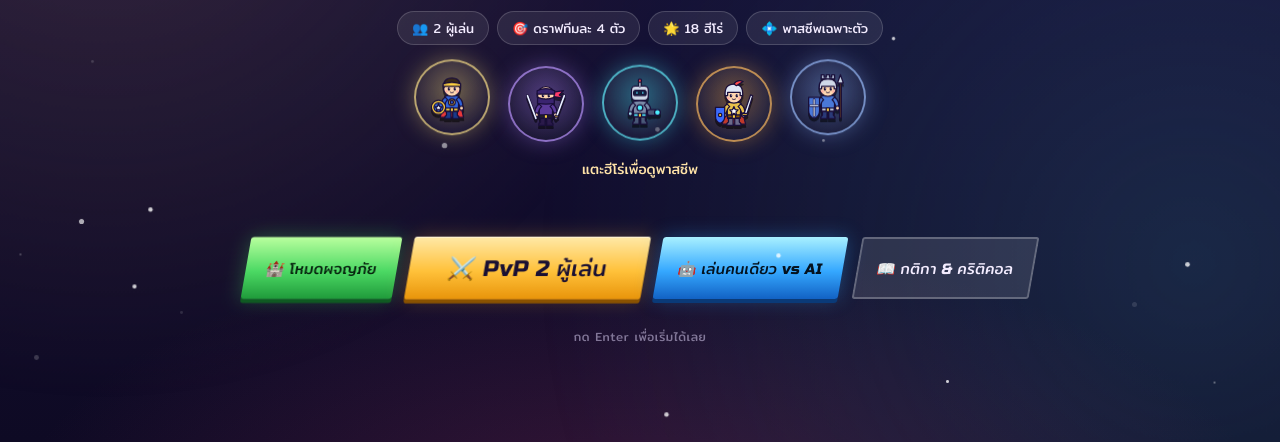
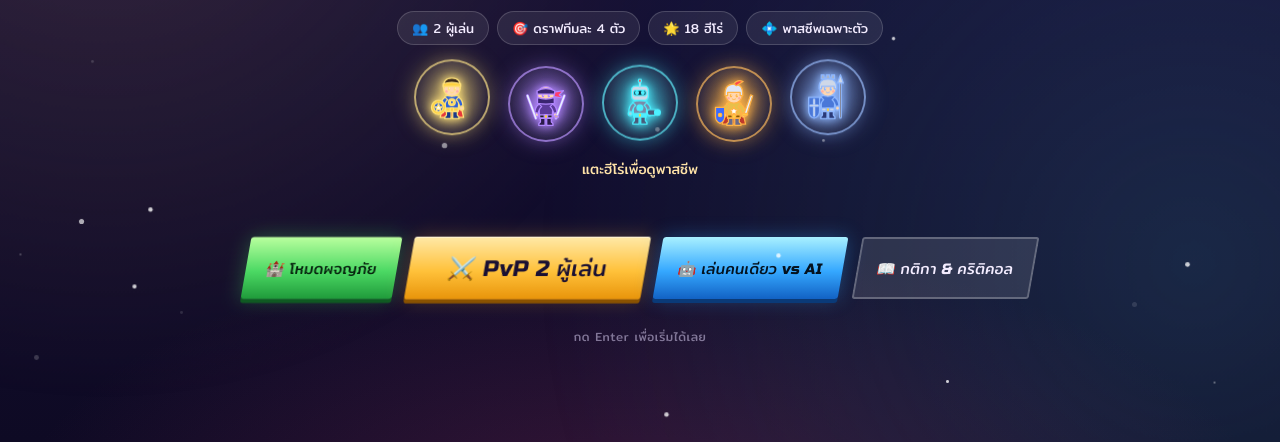
Before and after one commit to 68040233135-design/arcane-duel, a plain HTML site: page index.html in a window 1280 px wide. Shown: the part 358-800 px from the top of the page. Drawn offline with Linux system fonts and the light colour scheme.

Commit message:
Update index.html

```diff
--- a/index.html
+++ b/index.html
@@ -778,7 +778,8 @@ const lg=o.lg?zP('M37 92H48V111H33Q32 105 37 103Z',o.lg)+zP('M52 92H63V103Q68 10
 tor=zP('M33 58Q50 52 67 58L65 94H35Z',o.t)+zP('M35 86H65V93H35Z',o.t2)+zR(46,85,8,9,'#ffd23f',2),
 arm=zP('M34 60Q22 68 24 84L31 85Q33 72 40 66Z',o.t)+zP('M66 60Q78 68 76 84L69 85Q67 72 60 66Z',o.t)+zC(27,86,5,o.sk)+zC(73,86,5,o.sk),
 hd=o.hd?o.hd:zC(50,38,20,o.sk)+(o.nohr||!o.hr?'':HR(o.hr))+EY;
-return HVC[i]=`<svg class="hv" viewBox="0 0 100 120" aria-hidden="true">${bk||''}${lg}${tor}${arm}${hd}${fr||''}</svg>`}
+const nc=(H[i]&&H[i].c)||'#fff';
+return HVC[i]=`<svg class="hv" viewBox="0 0 100 120" aria-hidden="true" style="filter:drop-shadow(0 0 4px ${nc}) drop-shadow(0 0 12px ${nc})">${bk||''}${lg}${tor}${arm}${hd}${fr||''}</svg>`.split('#1a0f3a').join(nc)}
 const hvd=d=>hv(H.indexOf(d)),ua=u=>u.i!=null&&H[u.i]&&H[u.i].e==u.e?hv(u.i):u.e;
 const itSc=it=>Object.entries(it.st).reduce((a,[k,v])=>a+v/BV[k],0),bestOf=(sl,h)=>G.inv.filter(x=>x.sl==sl&&(sl!='sig'||x.h==h)).reduce((a,b)=>!a||itSc(b)>itSc(a)?b:a,null),
 icH=(it,tag,at,sk)=>`<${tag} class=a-ic style="--k:${TIER[it.t].c}" ${at}><span class=ti>${slI(it.sl)}</span><div class=bd><b>${iNm(it)}</b><span class=tr>${TIER[it.t].n}</span><div class=pl>${Object.entries(it.st).map(([k,v])=>`<span>${SNM[k]} +${v}${SU[k]}</span>`).join('')}</div></div>${sk?`<span class="sk ${sk[0]}">${sk[1]}</span>`:''}</${tag}>`;
```
